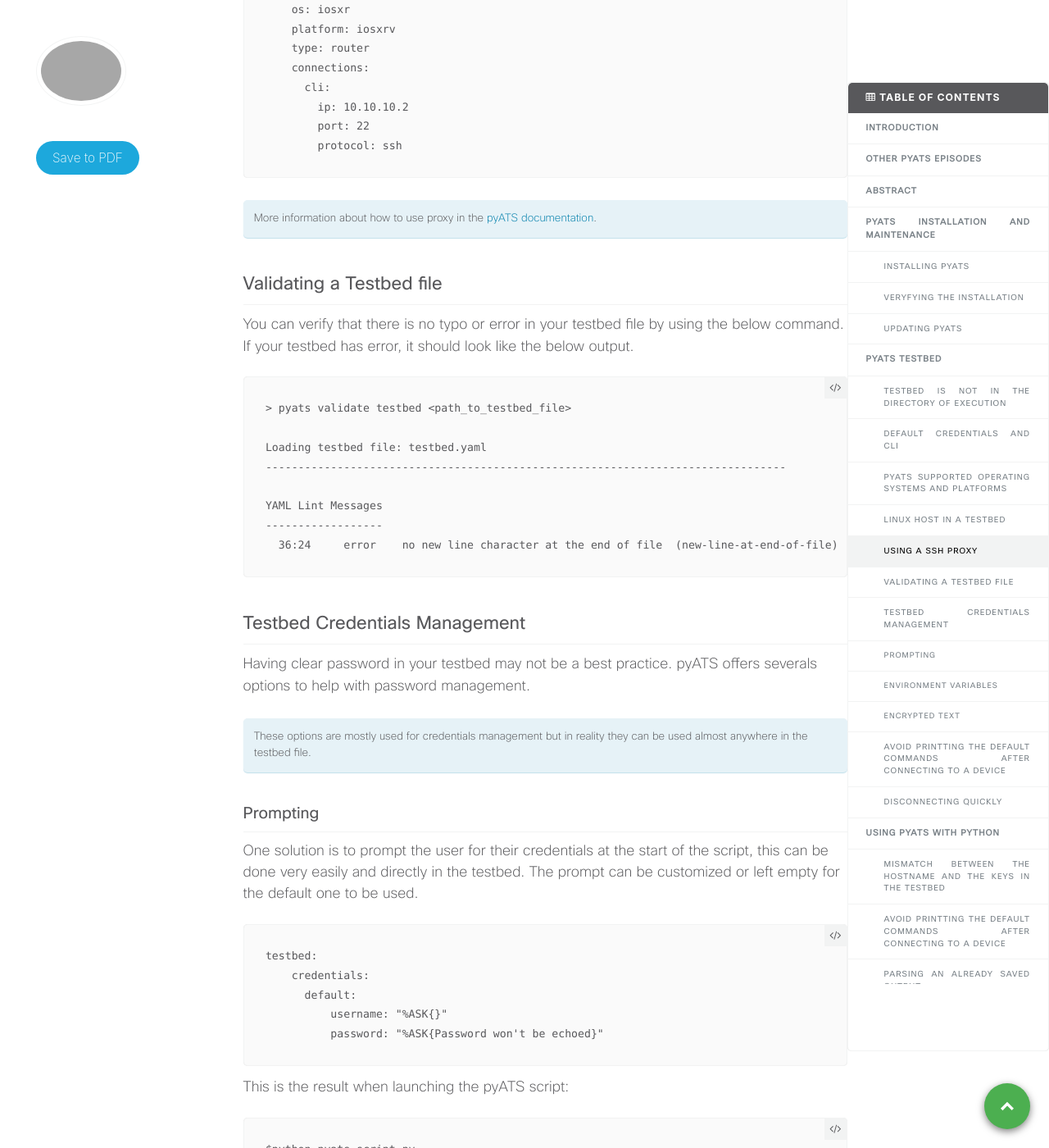
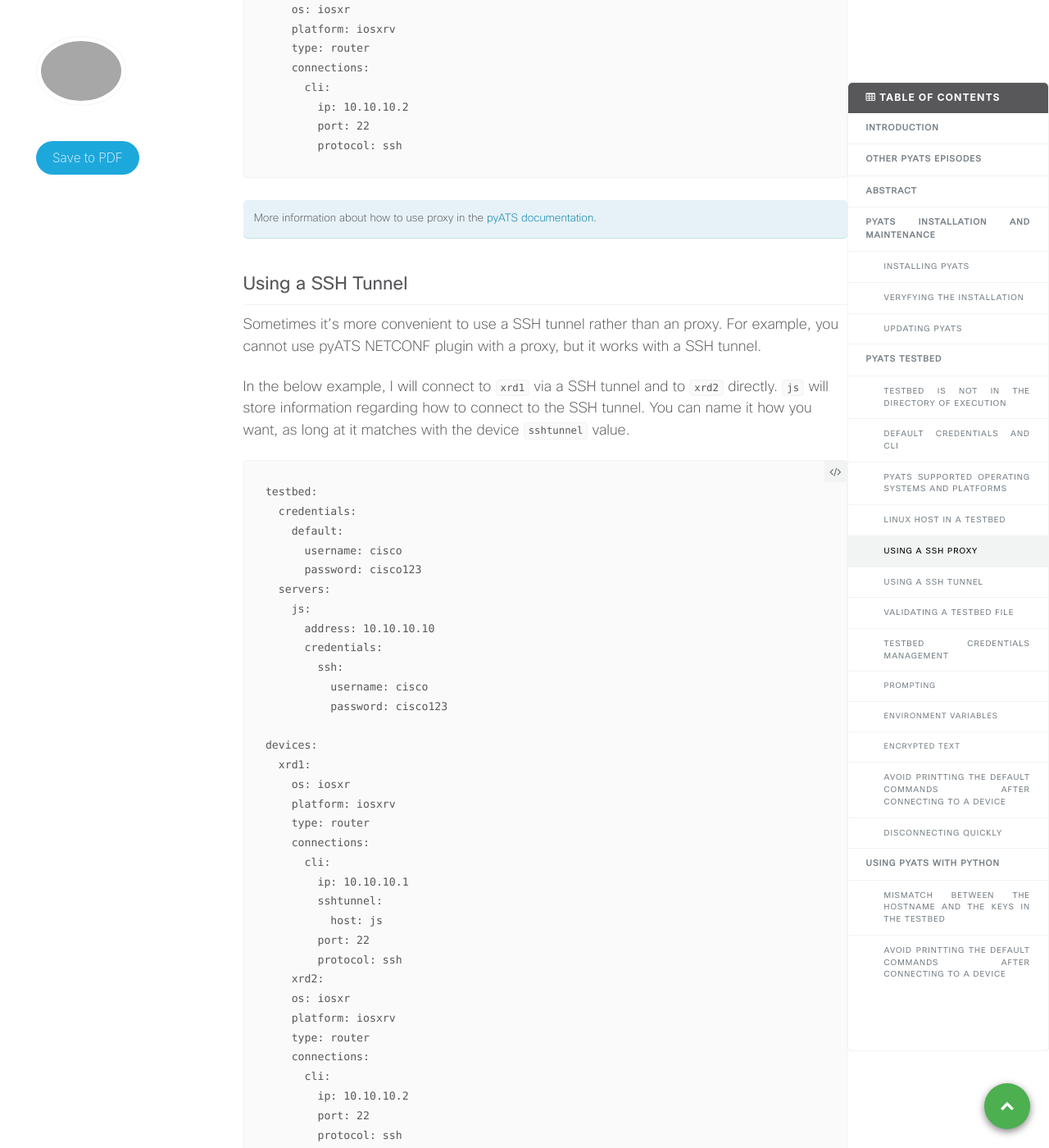
Before and after one commit to xrdocs/programmability, a Jekyll site: the page built from _tutorials/pyats-series-tips-and-tricks.md, in a window 1280 px wide and 1400 px high, scrolled down 7222 px. Shown: the whole window at 82% size. Built offline with Jekyll 4.4.1, drawn with Linux system fonts in a browser that asks for light colours; comment, search, counter and statistics services are not loaded; some of the changed text lies outside the part shown.

Commit message:
ssh tunnel

````diff
--- a/_tutorials/pyats-series-tips-and-tricks.md
+++ b/_tutorials/pyats-series-tips-and-tricks.md
@@ -256,6 +256,53 @@ devices:
 ```
 
 More information about how to use proxy in the [pyATS documentation](https://pubhub.devnetcloud.com/media/unicon/docs/user_guide/proxy.html).
+{: .notice--info}
+
+## Using a SSH Tunnel
+
+Sometimes it's more convenient to use a SSH tunnel rather than an proxy. For example, you cannot use pyATS NETCONF plugin with a proxy, but it works with a SSH tunnel.
+
+In the below example, I will connect to `xrd1` via a SSH tunnel and to `xrd2` directly. `js` will store information regarding how to connect to the SSH tunnel. You can name it how you want, as long at it matches with the device `sshtunnel` value.
+
+
+```
+testbed:
+  credentials:
+    default:
+      username: cisco
+      password: cisco123
+  servers:
+    js:
+      address: 10.10.10.10
+      credentials:
+        ssh:
+          username: cisco
+          password: cisco123
+
+devices:
+  xrd1:
+    os: iosxr
+    platform: iosxrv
+    type: router
+    connections:
+      cli:
+        ip: 10.10.10.1
+        sshtunnel:
+          host: js
+        port: 22
+        protocol: ssh
+    xrd2:
+    os: iosxr
+    platform: iosxrv
+    type: router
+    connections:
+      cli:
+        ip: 10.10.10.2
+        port: 22
+        protocol: ssh
+```
+
+More information about how to use SSH tunnel in the [pyATS documentation](https://pubhub.devnetcloud.com/media/unicon/docs/user_guide/proxy.html#ssh-tunnel).
 {: .notice--info}
 
 ## Validating a Testbed file
````
